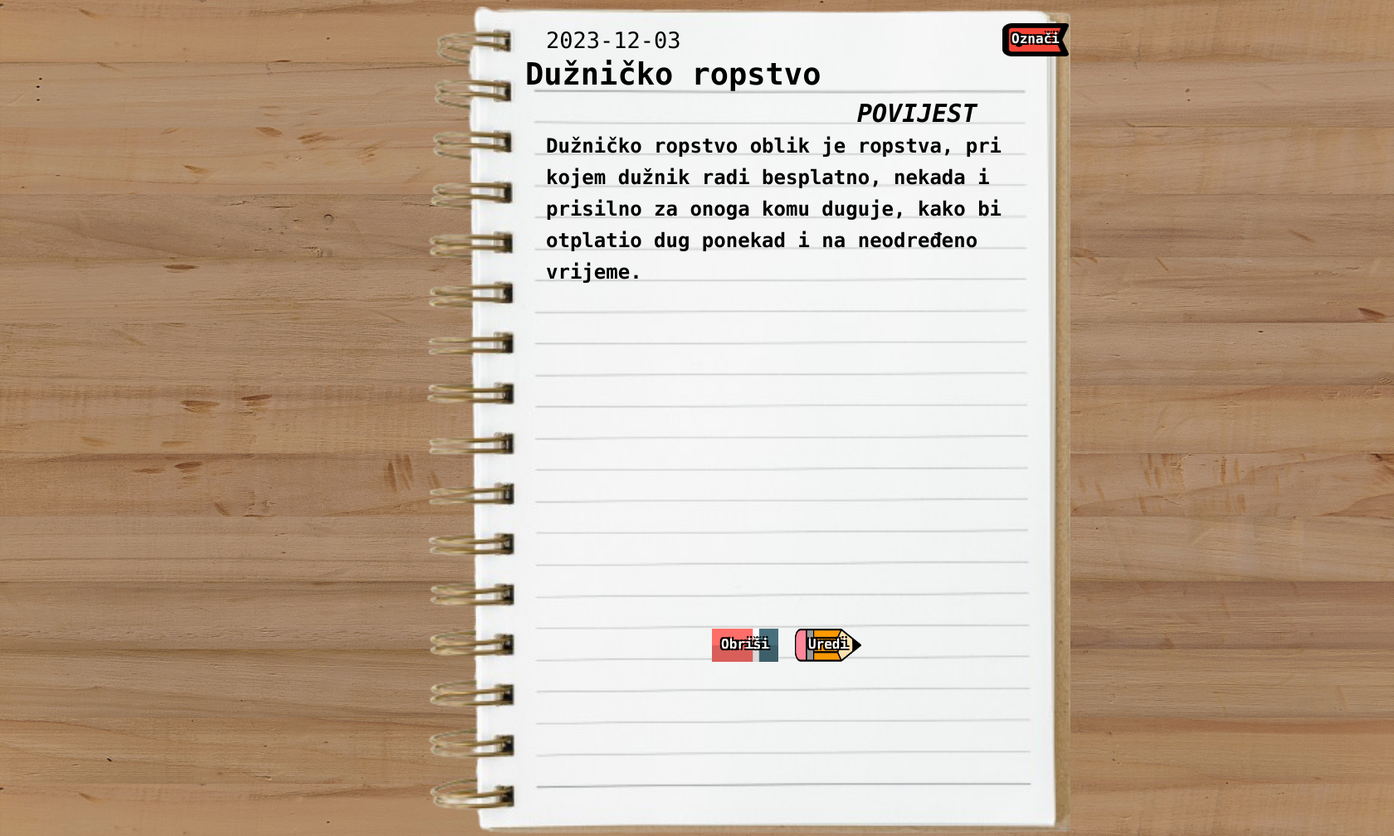
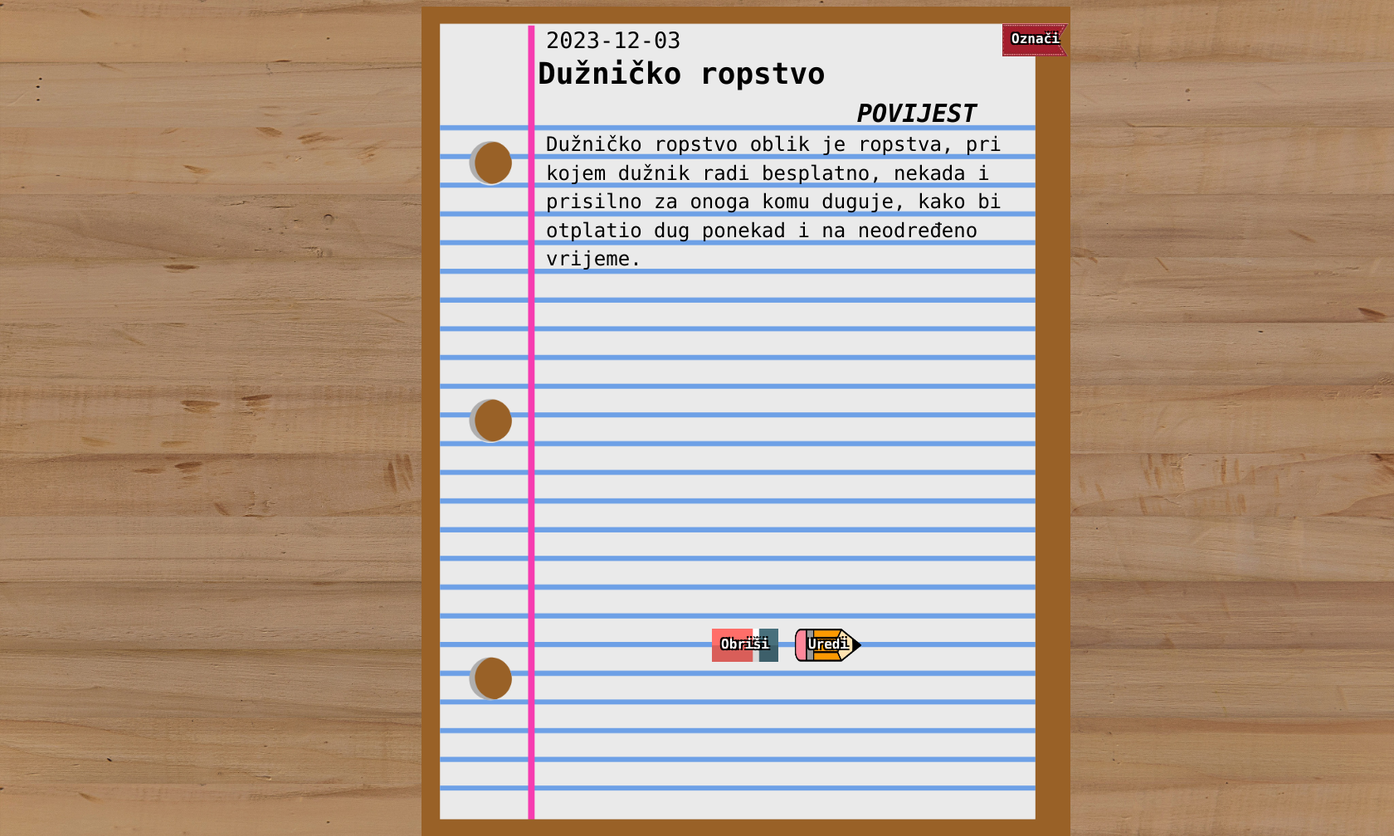
Before and after one commit to C0deFreak/Saralica, a Flask app: page /definicija/25 in a window 1680 px wide. Shown: the whole page at 83% size. Run offline with Flask 3, Linux system fonts and the light colour scheme.

Commit message:
UI change

```diff
--- a/templates/function.html
+++ b/templates/function.html
@@ -14,7 +14,7 @@
         <!-- Glavni naslov i informacije -->
         <div class="maintitle" style="z-index: 2;" color="black">
             <!-- Naziv pojma -->
-            <div style="margin-left: 625px; width: 1000px; font-size: 37px; margin-top: 60px; position: absolute; font-weight: bolder;">
+            <div style="margin-left: 640px; width: 1000px; font-size: 36px; margin-top: 60px; position: absolute; font-weight: bolder;">
                 <font>{{ function.name }}</font>
             </div>
 
@@ -30,7 +30,7 @@
 
             <!-- Opis pojam -->
             <div style="z-index: 2;">
-                <h2 style="margin-left: 650px; color: rgb(0, 0, 0); margin-top: 149px; position: absolute; width: 580px; overflow-wrap: break-word; line-height: 38px;">{{ function.description }}</h2>
+                <h2 style="margin-left: 650px; color: rgb(0, 0, 0); margin-top: 149px; position: absolute; width: 580px; overflow-wrap: break-word; line-height: 34.5px; font-weight: 500;">{{ function.description }}</h2>
 
                 <!-- Gumbeva za brisanje, uređivanje i označavanje -->
                 <div class="create" style="margin-left: 850px; margin-top: 750px; position: absolute;">
@@ -49,8 +49,8 @@
                 {% if function.bookmark %}
                     <div class="create" style="margin-left: 1200px; margin-top: 20px; position: absolute;">
                         <a href="/označivanje/{{function.id}}">
-                            <img src="../static/images/UnmarkBTN.png" height="40px" width="80px">
-                            <span class="createtext">Poništi</span>
+                            <img src="../static/images/UnmarkBTN.png" height="40px" width="100px">
+                            <span class="createtext" style="margin-left: -7px;">Poništi</span>
                         </a>
                     </div>
                 {% else %}
```
Also changed, not shown: __init__.py (added), static/images/BookmarkBTN.png, static/images/UnmarkBTN.png, static/images/lik.png (deleted), static/images/notebook.png, static/images/notebooksite.png, static/images/pinboard.jpg.
